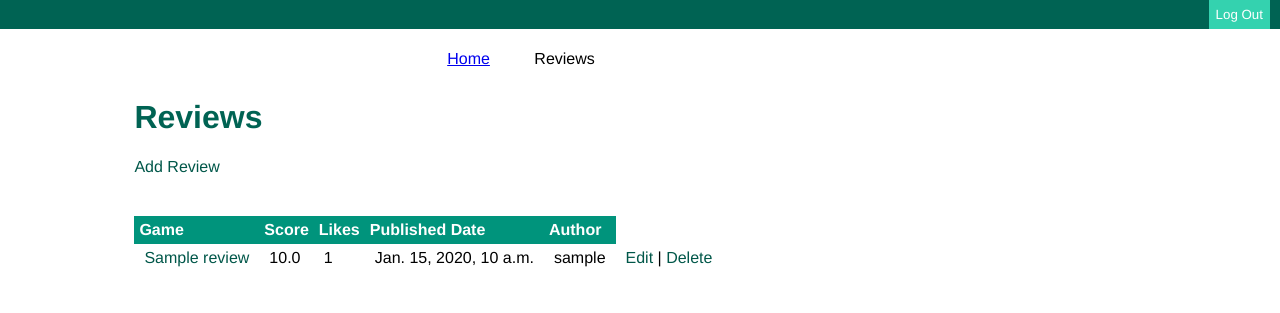
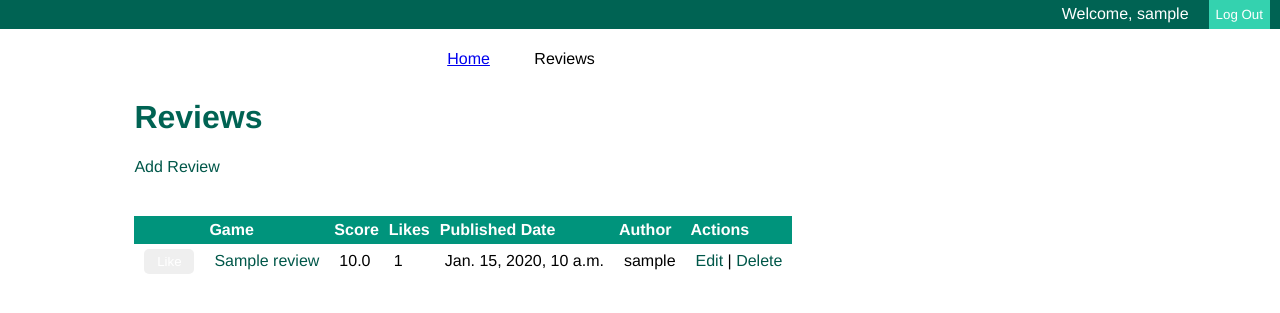
Before and after one commit to jli-hashrocket/vgreviews_django, a Django app: page /reviews/ in a window 1280 px wide. Shown: the top 313 px of the page. Run offline with Django 3.2, Linux system fonts and the light colour scheme; a user stored in the database is signed in; tables that the repository leaves empty hold one stand-in row (values such as "Sample post"); parts of the project's set-up code (start-up, migrations or seed data) failed here and were passed over.

Commit message:
only display welcome user, edit/delete actions  when logged in

```diff
--- a/apps/reviews/templates/reviews/base.html
+++ b/apps/reviews/templates/reviews/base.html
@@ -12,7 +12,10 @@
   <body>
     <div id="main">
       {% if user.is_authenticated %}
-        <div class="guest-action"><a class="action-btn" href="/accounts/logout">Log Out</a></div>
+        <div class="guest-action">
+          <a class="action-btn" href="/accounts/logout">Log Out</a>
+          <span class="welcome">Welcome, {{ user }}</span>
+        </div>
       {% else %}
         <div class="guest-action"><a class="action-btn" href="/accounts/login">Login</a> <a class = "action-btn" href="/accounts/register">Register</a></div>
       {% endif %}
--- a/apps/reviews/templates/reviews/review_list.html
+++ b/apps/reviews/templates/reviews/review_list.html
@@ -5,20 +5,31 @@
 <a href="{% url 'reviews:new' %}">Add Review</a>
 <table border=0, cellpadding=5, cellspacing=0>
   <tr>
+    <th>&nbsp;</th>
     <th>Game</th>
     <th>Score</th>
     <th>Likes</th>
     <th>Published Date</th>
     <th>Author</th>
+    <th>Actions</th>
   </tr>
 {% for review in object_list %}
   <tr>
+    <td>
+      {% if user == review.author %}
+      <button class="btn-active">Like</button>
+      {% else %}
+      <button class="btn-inactive">Like</button>
+      {% endif %}
+    </td>
     <td><a href="{% url 'reviews:show' review.id %}">{{ review.title }}</a></td>
     <td>{{ review.score }}</td>
     <td>{{ review.likes }}</td>
     <td>{{ review.pub_date }}</td>
     <td>{{ review.author }}</td>
+    {% if user == review.author %}
     <td><a href="{% url 'reviews:edit' review.id %}">Edit</a> | <a href="{% url 'reviews:delete' review.id %}">Delete</a></td>
+    {% endif %}
   </tr>
 {% endfor%}
 </table>
```
